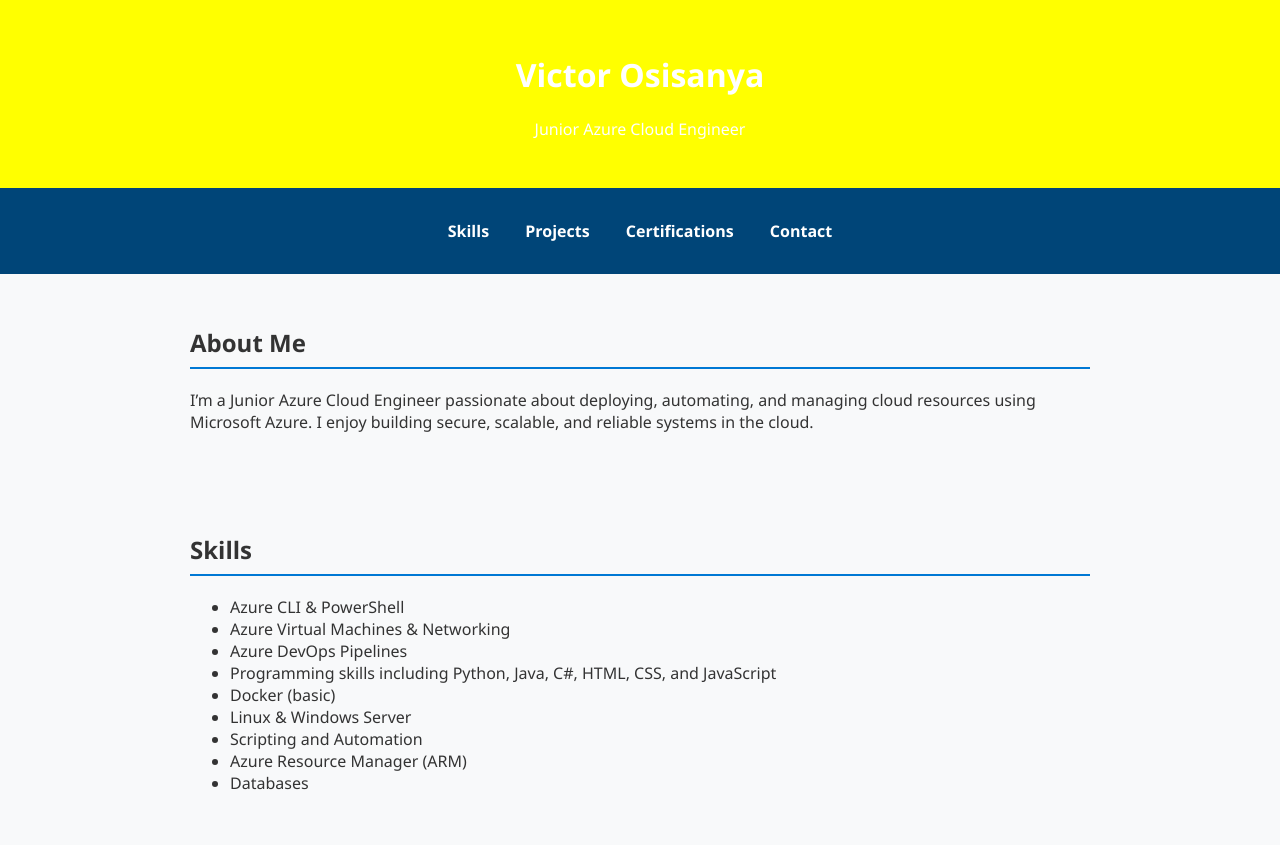
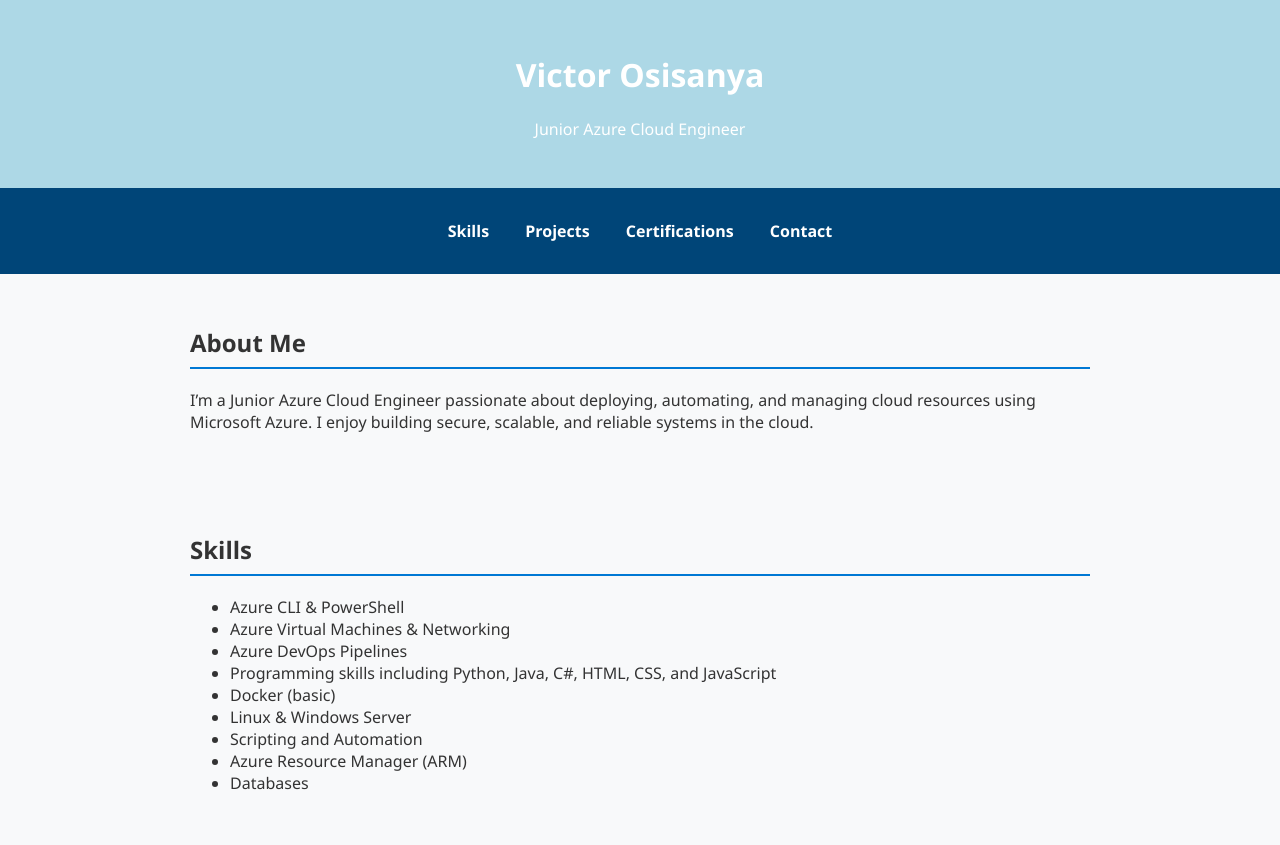
Before and after one commit to VictorOsis/Pipeline, a plain HTML site: page index.html in a window 1280 px wide. Shown: the top 845 px of the page. Drawn offline with Linux system fonts and the light colour scheme.

Commit message:
Changed header color to light blue

```diff
--- a/styles.css
+++ b/styles.css
@@ -7,7 +7,7 @@
 }
 
 header {
-  background: yellow;
+  background: lightblue;
   color: white;
   padding: 2rem;
   text-align: center;
```
